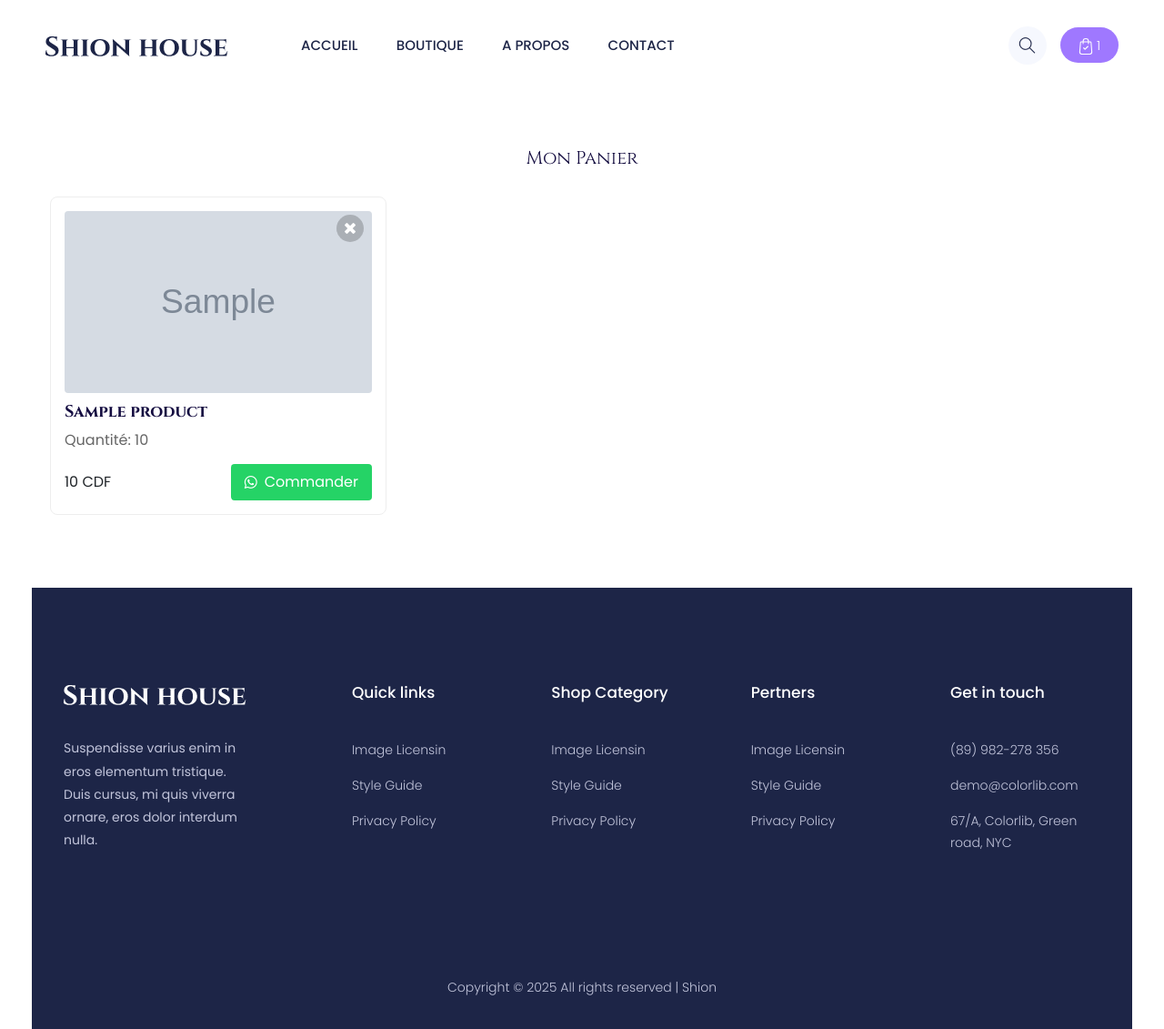
After one commit to oseeshogun/shion_house, a Django app: page /cart/ in a window 1280 px wide. The commit adds this page. Shown: the whole page at 91% size. Run offline with Django 5.2, Linux system fonts and the light colour scheme; a user stored in the database is signed in; tables that the repository leaves empty hold one stand-in row (values such as "Sample post"); grey boxes marked "Sample" are stand-in pictures; some libraries are stand-ins or nearby versions.

Commit message:
feat: cart page

```diff
--- /dev/null
+++ b/cart/templates/cart/components/cart_list.html
@@ -0,0 +1,124 @@
+{% load static %}
+<style>
+  .cart-card {
+    border: 1px solid #eee;
+    border-radius: 8px;
+    padding: 15px;
+    margin-bottom: 20px;
+    transition: all 0.3s ease;
+  }
+  .cart-card:hover {
+    box-shadow: 0 5px 15px rgba(0, 0, 0, 0.1);
+  }
+  .cart-img-container {
+    width: 100%;
+    height: 200px;
+    overflow: hidden;
+    border-radius: 4px;
+  }
+  .cart-img-container img {
+    width: 100%;
+    height: 100%;
+    object-fit: cover;
+  }
+  .cart-product-name {
+    font-size: 18px;
+    font-weight: 600;
+    margin: 10px 0;
+  }
+  .cart-quantity {
+    color: #666;
+    font-size: 16px;
+  }
+  .whatsapp-btn {
+    background-color: #25d366;
+    color: white;
+    border: none;
+    padding: 8px 15px;
+    border-radius: 4px;
+    display: inline-flex;
+    align-items: center;
+    gap: 8px;
+    transition: all 0.3s ease;
+  }
+  .whatsapp-btn:hover {
+    background-color: #128c7e;
+    color: white;
+  }
+  .cart-section {
+    padding: 60px 0;
+  }
+</style>
+
+<!-- Cart Area -->
+<section class="cart-section">
+  <div class="container">
+    <div class="row">
+      <div class="col-12">
+        <h2 class="text-center mb-5">Mon Panier</h2>
+      </div>
+    </div>
+    <div class="row">
+      {% for item in cart_items %}
+      <div class="col-md-6 col-lg-4 relative">
+        <a
+          href="{% url 'cart:remove_from_cart' item.product.id %}"
+          style="
+            position: absolute;
+            top: 20px;
+            right: 40px;
+            border-radius: 50%;
+            background-color: rgba(0, 0, 0, 0.2);
+            color: #fff;
+            width: 30px;
+            height: 30px;
+            display: flex;
+            justify-content: center;
+            align-items: center;
+            cursor: pointer;
+          "
+        >
+          <i class="fas fa-times"></i>
+        </a>
+        <div class="cart-card">
+          <div class="cart-img-container">
+            {% if item.product.image %}
+            <img
+              src="{{ item.product.image.url }}"
+              alt="{{ item.product.name }}"
+            />
+            {% else %}
+            <img
+              src="{% static 'img/placeholder.jpg' %}"
+              alt="Product placeholder"
+            />
+            {% endif %}
+          </div>
+          <div class="cart-product-details">
+            <h3 class="cart-product-name">{{ item.product.name }}</h3>
+            <p class="cart-quantity">Quantité: {{ item.quantity }}</p>
+            <div class="d-flex justify-content-between align-items-center mt-3">
+              <span class="price">{{ item.product.price }} CDF</span>
+              <a
+                href="https://api.whatsapp.com/send/?phone=+243894490324&text=Je suis intéressé par {{ item.product.name }} sur SHION HOUSE, je voudrais en acheter {{ item.quantity }} unité(s)."
+                class="whatsapp-btn"
+                target="_blank"
+              >
+                <i class="fab fa-whatsapp"></i>
+                Commander
+              </a>
+            </div>
+          </div>
+        </div>
+      </div>
+      {% empty %}
+      <div class="col-12 text-center">
+        <p>Votre panier est vide</p>
+        <a href="{% url 'home:index' %}" class="btn btn-primary mt-3"
+          >Continuer vos achats</a
+        >
+      </div>
+      {% endfor %}
+    </div>
+  </div>
+</section>
--- /dev/null
+++ b/cart/templates/cart/index.html
@@ -0,0 +1,23 @@
+<!DOCTYPE html>
+<html class="no-js" lang="fr">
+  <head>
+    <meta charset="utf-8" />
+    <meta http-equiv="x-ua-compatible" content="ie=edge" />
+    <title>SHION HOUSE | Panier</title>
+    <meta name="description" content="Meilleur site de vente de la RDC" />
+    <link rel="stylesheet" href="https://cdnjs.cloudflare.com/ajax/libs/font-awesome/6.0.0/css/all.min.css">
+    {% include "home/styles/base.html" %}
+
+  </head>
+  <body class="full-wrapper">
+    {% include "home/components/preloader.html" %}
+    {% include "home/components/header.html" %}
+
+    <main>
+      {% include "cart/components/cart_list.html" %}
+    </main>
+
+    {% include "home/components/footer.html" %}
+    {% include "home/scripts/base.html" %}
+  </body>
+</html>
--- a/cart/urls.py
+++ b/cart/urls.py
@@ -4,5 +4,7 @@ from . import views
 app_name = 'cart'
 
 urlpatterns = [
+    path('', views.cart, name='index'),
+    path('delete/<int:item_id>/', views.delete_cart_item, name='remove_from_cart'),
     path('add/', views.add_to_cart, name='add_to_cart'),
 ]
--- a/cart/views.py
+++ b/cart/views.py
@@ -1,4 +1,4 @@
-from django.shortcuts import render
+from django.shortcuts import redirect, render, get_object_or_404
 from rest_framework import status
 from rest_framework.decorators import api_view, authentication_classes, permission_classes
 from rest_framework.response import Response
@@ -7,6 +7,25 @@ from rest_framework.permissions import IsAuthenticated
 from shop.models import PopularityVote, Product
 from .serializers import AddToCartSerializer
 from rest_framework.authentication import BasicAuthentication, SessionAuthentication
+from .models import UserCart
+
+def cart(request):
+    if not request.user.is_authenticated:
+        return redirect('accounts:login')
+    cart_count = UserCart.objects.filter(user=request.user).count()
+    cart_items = UserCart.objects.filter(user=request.user).select_related('product')
+    context = {
+        'cart_items': cart_items,
+        'cart_count': cart_count
+    }
+    return render(request, 'cart/index.html', context)
+
+def delete_cart_item(request, item_id):
+    if not request.user.is_authenticated:
+        return redirect('accounts:login')
+    cart_item = get_object_or_404(UserCart, id=item_id, user=request.user)
+    cart_item.delete()
+    return redirect('cart:index')
 
 @api_view(['POST'])
 @permission_classes([IsAuthenticated])
--- a/home/templates/home/components/header.html
+++ b/home/templates/home/components/header.html
@@ -37,13 +37,13 @@
                   </div>
                 </li>
                 <li>
-                  <div class="card-stor">
+                  <a class="card-stor" href="{% url 'cart:index' %}">
                     <img
                       src="{% static 'assets/img/gallery/card.svg' %}"
                       alt=""
                     />
                     <span id="cart_counter">{{ cart_count }}</span>
-                  </div>
+                  </a>
                 </li>
               </ul>
             </div>
```
